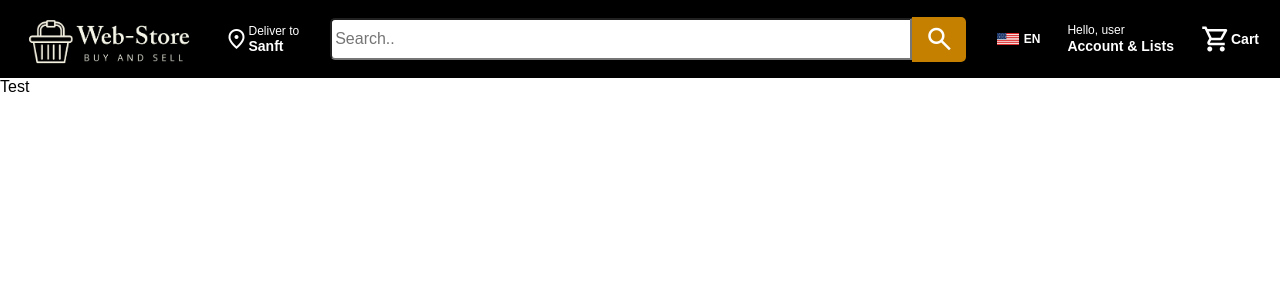
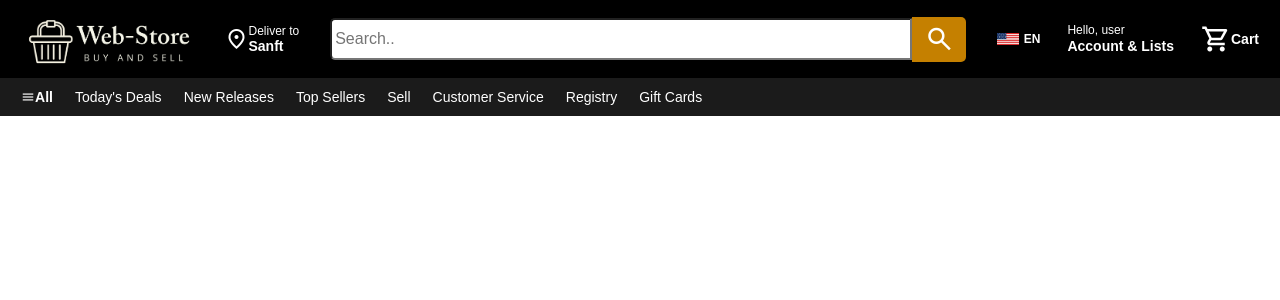
Before and after one commit to hakanyalniz/web_store, a React (Create React App) app: page / in a window 1280 px wide. Shown: the top 300 px of the page. Built offline with nearby package versions, Linux system fonts and the light colour scheme.

Commit message:
Added Menu below Navigation bar.

```diff
--- /dev/null
+++ b/src/components/MenuBar/MenuBar.tsx
@@ -0,0 +1,39 @@
+import { MenuBarFlexContainer } from "./MenuBarStyles";
+
+function MenuBar() {
+  return (
+    <MenuBarFlexContainer>
+      <ul>
+        <a href="">
+          <li>
+            <span className="material-symbols-outlined">menu</span>
+            <span>All</span>
+          </li>
+        </a>
+        <a href="">
+          <li>Today's Deals</li>
+        </a>
+        <a href="">
+          <li>New Releases</li>
+        </a>
+        <a href="">
+          <li>Top Sellers</li>
+        </a>
+        <a href="">
+          <li>Sell</li>
+        </a>
+        <a href="">
+          <li>Customer Service</li>
+        </a>
+        <a href="">
+          <li>Registry</li>
+        </a>
+        <a href="">
+          <li>Gift Cards</li>
+        </a>
+      </ul>
+    </MenuBarFlexContainer>
+  );
+}
+
+export default MenuBar;
--- /dev/null
+++ b/src/components/MenuBar/MenuBarStyles.ts
@@ -0,0 +1,58 @@
+import styled from "styled-components";
+
+export const MenuBarFlexContainer = styled.div`
+  width: 100%;
+  padding: 0 15px;
+  color: white;
+  background-color: rgb(27, 27, 27);
+
+  /* The flex makes it horizontal instead of vertical */
+  ul {
+    display: flex;
+  }
+
+  /* The below method can also be used to center the texts */
+  /* ul li:not(:has(.material-symbols-outlined)) {
+    padding-top: 15px;
+  } */
+
+  /* Remove the list styles, make it flex to center the texts */
+  ul > a li {
+    cursor: pointer;
+
+    list-style-type: none;
+    border: 1px solid transparent;
+
+    display: flex;
+    align-items: center;
+    font-size: 14px;
+
+    padding: 10px 5px;
+
+    margin-right: 10px;
+
+    border-radius: 5px;
+  }
+
+  ul a li {
+    color: white;
+  }
+
+  ul a li:hover {
+    border-color: white;
+  }
+
+  ul a li:active {
+    background-color: rgb(59, 59, 59);
+  }
+
+  ul a li:has(.material-symbols-outlined) {
+    display: flex;
+    align-items: center;
+
+    span {
+      font-size: 14px;
+      font-weight: bold;
+    }
+  }
+`;
--- a/src/pages/HomePage.tsx
+++ b/src/pages/HomePage.tsx
@@ -1,11 +1,12 @@
 import Container from "../styled_components/Container";
 import NavigationBar from "../components/NavigationBar/NavigationBar";
+import MenuBar from "../components/MenuBar/MenuBar";
 
 function HomePage() {
   return (
     <Container>
       <NavigationBar />
-      <p>Test</p>
+      <MenuBar />
     </Container>
   );
 }
```
